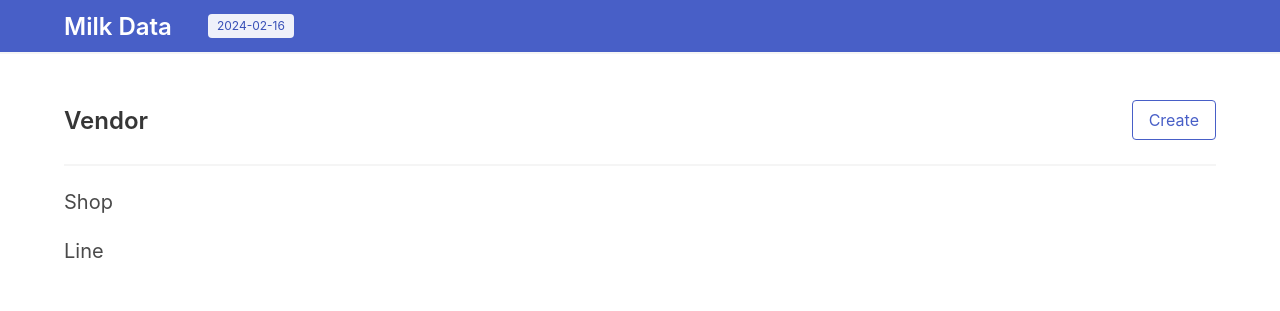
After one commit to rajasimon/milkdata, a Django app: page /vendor/ in a window 1280 px wide. The commit adds this page. Shown: the top 311 px of the page. Run offline with Django 5.2, Linux system fonts and the light colour scheme; data that the repository does not hold is empty.

Commit message:
Rename shop to vendor

```diff
--- a/milkdata/core/models.py
+++ b/milkdata/core/models.py
@@ -17,7 +17,7 @@ class Pocket(models.Model):
     quarter_litre = models.IntegerField(null=True, blank=True)
 
 
-class Shop(models.Model):
+class Vendor(models.Model):
     name = models.CharField(max_length=200)
 
     class CategoryChoices(models.IntegerChoices):
@@ -29,8 +29,8 @@ class Shop(models.Model):
     )
 
 
-class ShopData(models.Model):
-    shop = models.ForeignKey(Shop, on_delete=models.CASCADE)
+class VendorData(models.Model):
+    vendor = models.ForeignKey(Vendor, on_delete=models.CASCADE)
     date = models.DateField()
     half_litre = models.IntegerField(null=True, blank=True)
     quarter_litre = models.IntegerField(null=True, blank=True)
--- a/milkdata/core/templates/index.html
+++ b/milkdata/core/templates/index.html
@@ -26,9 +26,9 @@
         </a>
       </div>
       <div class="column">
-        <a href="{% url 'shop_index' %}">
+        <a href="{% url 'vendor_index' %}">
           <div class="box">
-            <h1 class="title is-size-4">Shop</h1>
+            <h1 class="title is-size-4">Vendor</h1>
           </div>
         </a>
       </div>
--- /dev/null
+++ b/milkdata/core/templates/vendor_index.html
@@ -0,0 +1,59 @@
+{% extends "base.html" %}
+
+{% block content %}
+<section class="section">
+  <div class="container">
+    <div class="columns">
+      <div class="column">
+        <div class="level is-mobile">
+          <div class="level-left">
+            <h1 class="title is-size-4">Vendor</h1>
+          </div>
+          <div class="level-right">
+            <a href="{% url 'vendor_create' %}" class="button is-link is-outlined">Create</a>
+          </div>
+        </div>
+        <hr>
+        <h1 class="subtitle">Shop</h1>
+        <div class="columns is-multiline">
+          {% for vendor in vendors %}
+            {% if vendor.category == 1 %}
+            <div class="column is-3">
+              <div class="box">
+                <div class="level is-mobile">
+                  <div class="level-left">
+                    <h1>{{ vendor.name }}</h1>
+                  </div>
+                  <div class="level-right">
+                    <a href="{% url 'vendor_edit' vendor.pk %}" class="button is-small is-warning is-outlined">Edit</a>
+                  </div>
+                </div>
+              </div>
+            </div>
+            {% endif %}
+          {% endfor %}
+        </div>
+        <h1 class="subtitle">Line</h1>
+        <div class="columns is-multiline">
+          {% for vendor in vendors %}
+            {% if vendor.category == 2 %}
+            <div class="column is-3">
+              <div class="box">
+                <div class="level is-mobile">
+                  <div class="level-left">
+                    <h1>{{ vendor.name }}</h1>
+                  </div>
+                  <div class="level-right">
+                    <a href="{% url 'vendor_edit' vendor.pk %}" class="button is-small is-warning is-outlined">Edit</a>
+                  </div>
+                </div>
+              </div>
+            </div>
+            {% endif %}
+          {% endfor %}
+        </div>
+      </div>
+    </div>
+  </div>
+</section>
+{% endblock content %}
--- a/milkdata/core/urls.py
+++ b/milkdata/core/urls.py
@@ -17,8 +17,8 @@ urlpatterns = [
         name="shed_data_edit",
     ),
     path("distribute/", views.distribute, name="distribute"),
-    path("shop/", views.shop_index, name="shop_index"),
-    path("shop/create/", views.shop_create, name="shop_create"),
-    path("shop/edit/<pk>/", views.shop_edit, name="shop_edit"),
-    path("shop/data/<shop_pk>", views.shop_data, name="shop_data"),
+    path("vendor/", views.vendor_index, name="vendor_index"),
+    path("vendor/create/", views.vendor_create, name="vendor_create"),
+    path("vendor/edit/<pk>/", views.vendor_edit, name="vendor_edit"),
+    path("vendor/data/<vendor_pk>", views.vendor_data, name="vendor_data"),
 ]
--- a/milkdata/core/views.py
+++ b/milkdata/core/views.py
@@ -3,7 +3,7 @@ from django.urls import reverse
 from django.http import HttpResponseRedirect
 
 
-from milkdata.core.models import Shed, ShedData, Pocket, Shop, ShopData
+from milkdata.core.models import Shed, ShedData, Pocket, Vendor, VendorData
 from milkdata.core.helper import get_today_date
 
 
@@ -97,7 +97,7 @@ def distribute(request):
     sheds = Shed.objects.all()
 
     pocket, _ = Pocket.objects.get_or_create(date=date)
-    shops = Shop.objects.all()
+    vendors = Vendor.objects.all()
 
     total_milk = 0
     for shed in sheds:
@@ -107,7 +107,6 @@ def distribute(request):
     if request.method == "POST":
         half_litre = request.POST.get("half_litre")
         quarter_litre = request.POST.get("quarter_litre")
-        shop_pk = request.POST.get("shop_pk", "")
 
         if half_litre:
             pocket.half_litre = half_litre
@@ -126,7 +125,7 @@ def distribute(request):
             "sheds": sheds,
             "total_milk": round(total_milk, 3),
             "pocket": pocket,
-            "shops": shops,
+            "vendors": vendors,
         },
     )
 
@@ -136,41 +135,41 @@ def distribute(request):
     return response
 
 
-def shop_index(request):
-    shops = Shop.objects.all()
-    return render(request, "shop_index.html", {"shops": shops})
+def vendor_index(request):
+    vendors = Vendor.objects.all()
+    return render(request, "vendor_index.html", {"vendors": vendors})
 
 
-def shop_create(request):
+def vendor_create(request):
     if request.method == "POST":
         name = request.POST.get("name")
         category = request.POST.get("category")
 
-        shop, _ = Shop.objects.get_or_create(name=name)
-        shop.category = category
-        shop.save()
-        return HttpResponseRedirect(reverse("shop_index"))
+        vendor, _ = Vendor.objects.get_or_create(name=name)
+        vendor.category = category
+        vendor.save()
+        return HttpResponseRedirect(reverse("vendor_index"))
 
-    return render(request, "shop_create.html")
+    return render(request, "vendor_create.html")
 
 
-def shop_edit(request, pk):
-    shop = Shop.objects.filter(pk=pk).first()
+def vendor_edit(request, pk):
+    vendor = Vendor.objects.filter(pk=pk).first()
     if request.method == "POST":
         name = request.POST.get("name")
         category = int(request.POST.get("category", 1))
 
-        shop.name = name
-        shop.category = category
-        shop.save()
-        return HttpResponseRedirect(reverse("shop_index"))
+        vendor.name = name
+        vendor.category = category
+        vendor.save()
+        return HttpResponseRedirect(reverse("vendor_index"))
 
-    return render(request, "shop_edit.html", {"shop": shop})
+    return render(request, "vendor_edit.html", {"vendor": vendor})
 
 
-def shop_data(request, shop_pk):
+def vendor_data(request, vendor_pk):
     date = request.session["date"]
-    shop = Shop.objects.filter(pk=shop_pk).first()
+    vendor = Vendor.objects.filter(pk=vendor_pk).first()
     if request.method == "POST":
         half_litre = int(request.POST.get("half_litre", 0))
         quarter_litre = int(request.POST.get("quarter_litre", 0))
@@ -180,7 +179,7 @@ def shop_data(request, shop_pk):
             additional = 0
         note = request.POST.get("note")
 
-        obj, _ = ShopData.objects.get_or_create(shop=shop, date=date)
+        obj, _ = VendorData.objects.get_or_create(vendor=vendor, date=date)
 
         obj.half_litre = half_litre
         obj.quarter_litre = quarter_litre
```
Also changed, not shown: milkdata/core/templates/distribute.html (+10 -10 lines), milkdata/core/templates/shop_index.html (deleted, +0 -37 lines), milkdata/core/templates/vendor_create.html (renamed from milkdata/core/templates/shop_edit.html, +7 -7 lines), milkdata/core/templates/vendor_edit.html (renamed from milkdata/core/templates/shop_create.html, +7 -7 lines), milkdata/core/templatetags/core_extras.py (+20 -20 lines), milkdata/core/migrations/0003_rename_shop_vendor_rename_shopdata_vendordata_and_more.py (added).
